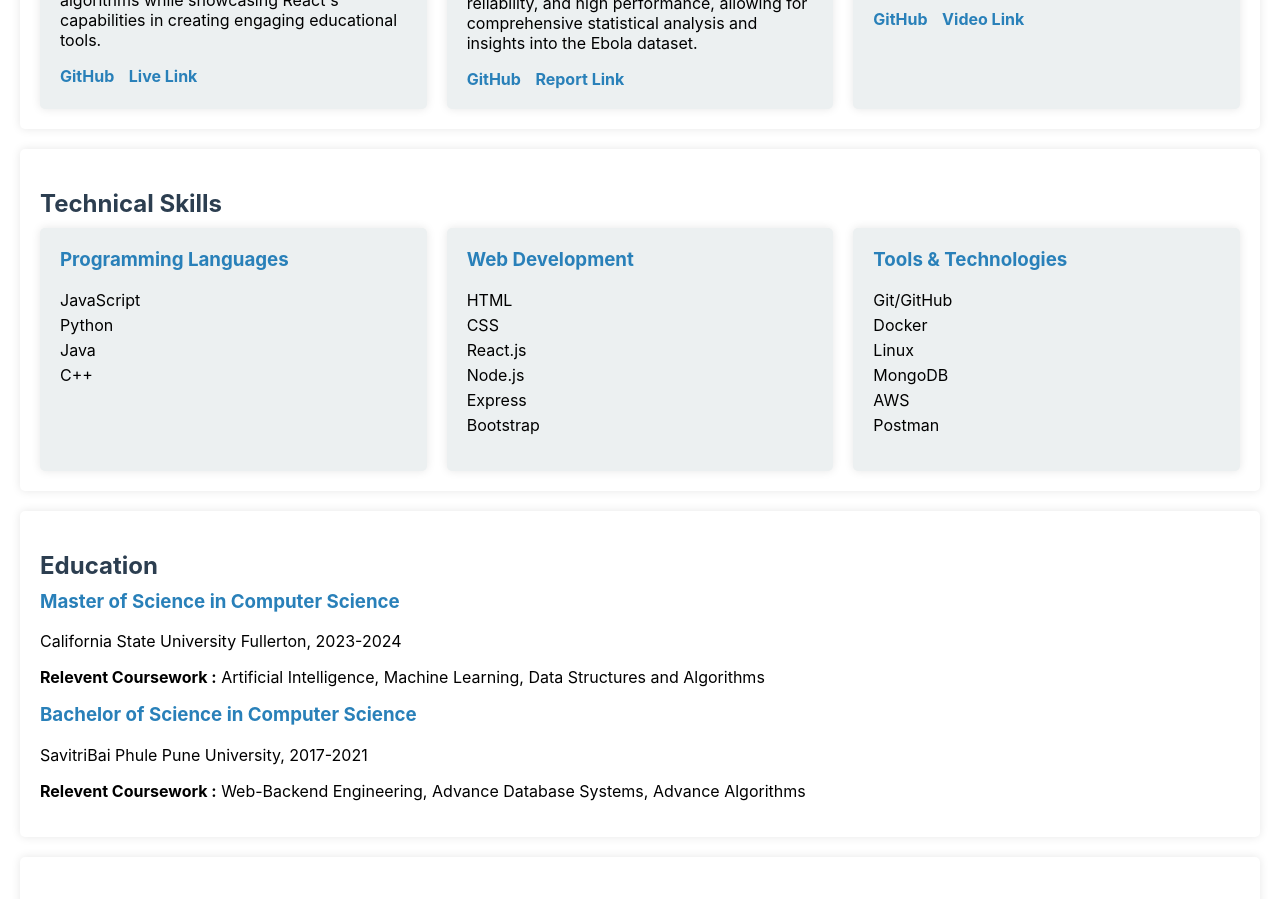
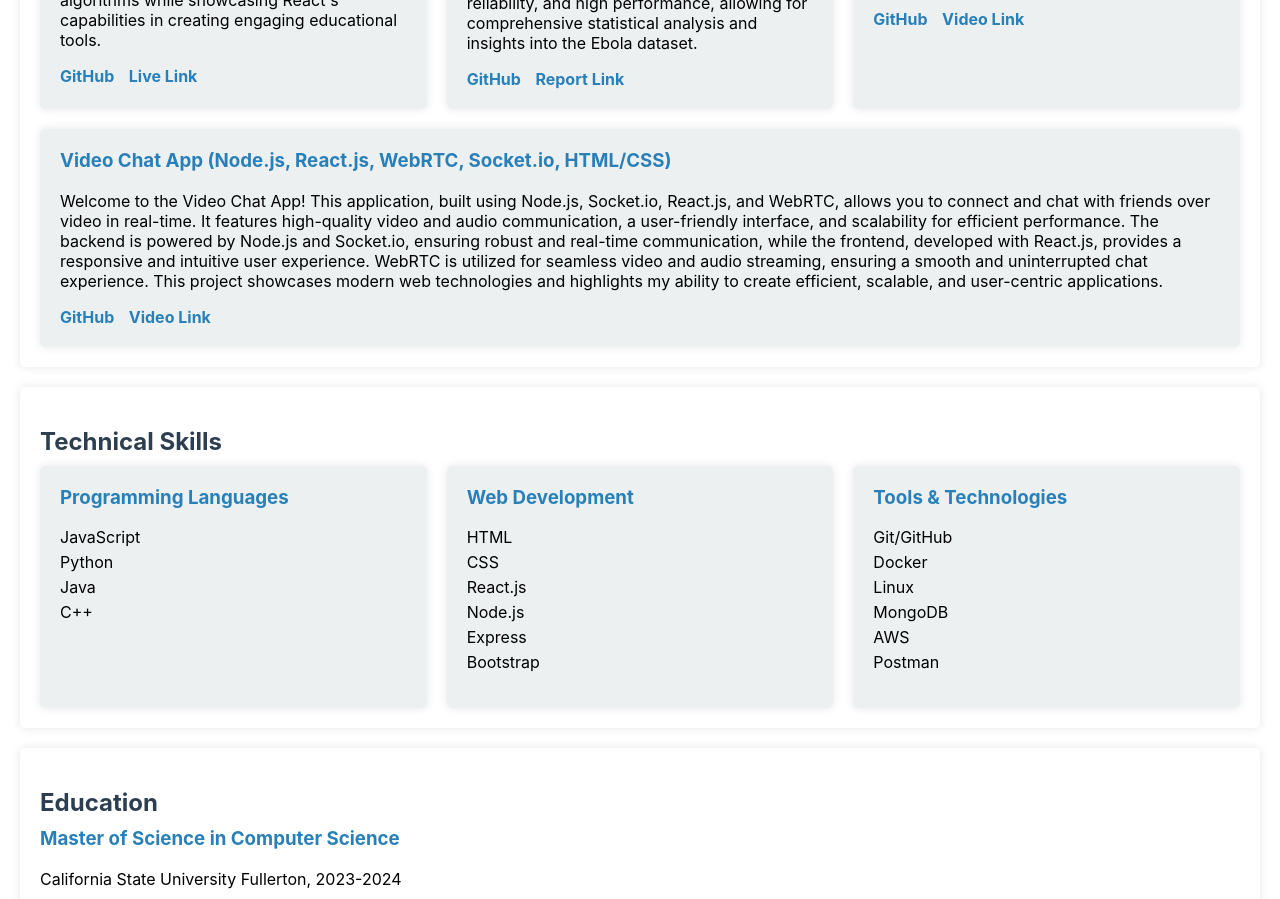
Before and after one commit to OmkarDedge/my-portfolio, a React (Create React App) app: page / in a window 1280 px wide. Shown: the part 1820-2719 px from the top of the page. Built offline with nearby package versions, Linux system fonts and the light colour scheme.

Commit message:
Update Projects.jsx

```diff
--- a/src/components/Projects.jsx
+++ b/src/components/Projects.jsx
@@ -185,6 +185,28 @@ const Projects = () => {
             <strong>Video Link</strong>
           </a>
         </div>
+        <div className={styles.card}>
+          <h3>
+           Video Chat App (Node.js, React.js, WebRTC, Socket.io, HTML/CSS)
+          </h3>
+          <p>
+           Welcome to the Video Chat App! This application, built using Node.js, Socket.io, React.js, and WebRTC, allows you to connect and chat with friends over video in real-time. It features high-quality video and audio communication, a user-friendly interface, and scalability for efficient performance. The backend is powered by Node.js and Socket.io, ensuring robust and real-time communication, while the frontend, developed with React.js, provides a responsive and intuitive user experience. WebRTC is utilized for seamless video and audio streaming, ensuring a smooth and uninterrupted chat experience. This project showcases modern web technologies and highlights my ability to create efficient, scalable, and user-centric applications.
+          </p>
+          <a
+            href="https://github.com/OmkarDedge/video-chat-app"
+            target="_blank"
+            rel="noopener noreferrer"
+          >
+            <strong>GitHub</strong>
+          </a>{"   "}
+           <a
+            href="https://drive.google.com/file/d/1o1KFTCAsas0djX7UBGVqcFFLZatudoPN/view?usp=sharing"
+            target="_blank"
+            rel="noopener noreferrer"
+          >
+            <strong>Video Link</strong>
+          </a>
+        </div>
       </div>
     </section>
   );
```
